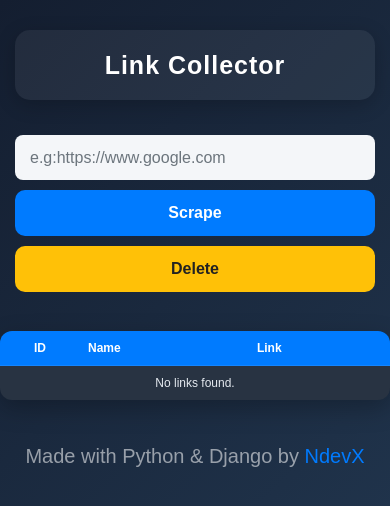
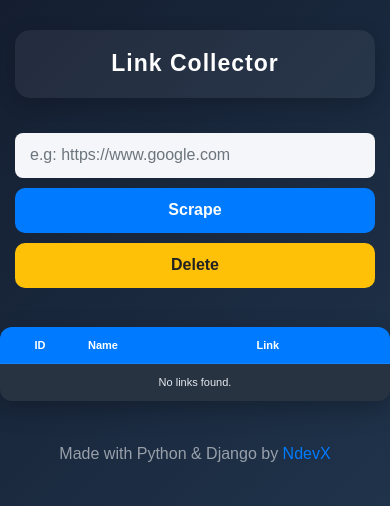
Before and after one commit to navidkmp/Web-Link-collector, a Django app: page / in a window 390 px wide. Shown: the top 506 px of the page. Run offline with Django 5.2, Linux system fonts and the light colour scheme; data that the repository does not hold is empty.

Commit message:
fix responsive

```diff
--- a/main/templates/main/result.html
+++ b/main/templates/main/result.html
@@ -1,10 +1,13 @@
+<!DOCTYPE html>
 <html lang="en">
 <head>
     <meta charset="UTF-8">
     <meta name="viewport" content="width=device-width, initial-scale=1.0">
     <title>Web Scraper | Link Collector</title>
+
     <link rel="stylesheet" href="https://cdn.jsdelivr.net/npm/bootstrap@4.6.2/dist/css/bootstrap.min.css">
     <script src="https://cdn.jsdelivr.net/npm/bootstrap@4.6.2/dist/js/bootstrap.bundle.min.js"></script>
+
     <style>
         * {
             box-sizing: border-box;
@@ -54,22 +57,25 @@
         .form-inline {
             display: flex;
             align-items: center;
-            flex: 0 1 600px;
-            width: 600px;
+            flex: 0 1 520px;
+            width: 520px;
             min-width: 0;
             gap: 10px;
             flex-wrap: nowrap;
             margin: 0;
         }
 
-        .form-group {
-            flex: 1;
+        .form-inline .form-group {
+            display: flex;
+            flex: 1 1 0;
+            width: 0;
             min-width: 0;
             margin: 0 !important;
         }
 
-        .form-control {
-            width: 100%;
+        .form-inline .form-control {
+            display: block;
+            width: 100% !important;
             min-width: 0;
             height: 45px;
             padding: 12px 15px;
@@ -90,6 +96,7 @@
             white-space: nowrap;
             flex-shrink: 0;
             margin: 0 !important;
+            height: 45px;
         }
 
         .btn-primary {
@@ -164,7 +171,25 @@
             background: rgba(255, 255, 255, 0.08);
         }
 
-        /* Responsive */
+        /* Footer */
+        .footer {
+            text-align: center;
+            color: rgba(255, 255, 255, 0.55);
+            font-size: 20px;
+            padding: 25px 0;
+            margin-top: 0;
+        }
+
+        .footer a {
+            color: #007bff;
+            text-decoration: none;
+        }
+
+        .footer a:hover {
+            color: #66b2ff;
+        }
+
+        /* Mobile responsive */
         @media (max-width: 768px) {
             .container {
                 padding-left: 15px;
@@ -179,26 +204,39 @@
                 font-size: 25px;
             }
 
+            /* Stack input and both buttons */
             .form-actions {
-                flex-wrap: wrap;
-                justify-content: center;
+                flex-direction: column;
+                align-items: stretch;
+                gap: 10px;
             }
 
             .form-inline {
+                display: flex;
+                flex-direction: column;
+                align-items: stretch;
                 width: 100%;
-                flex: 1 1 100%;
+                flex: none;
+                gap: 10px;
             }
 
-            .form-group {
-                flex: 1;
+            .form-inline .form-group {
+                width: 100%;
+                flex: none;
             }
 
-            .form-control {
-                width: 100%;
+            .form-inline .form-control {
+                width: 100% !important;
+                height: 45px;
             }
 
+            .form-inline .btn-primary,
             .btn-delete {
-                width: auto;
+                display: flex;
+                align-items: center;
+                justify-content: center;
+                width: 100%;
+                height: 45px;
             }
 
             .table {
@@ -209,37 +247,28 @@
             .table tbody td {
                 padding: 10px 8px;
             }
-        }
 
             .footer {
-            text-align: center;
-            color: rgba(255, 255, 255, 0.55);
-            font-size: 20px;
-            padding: 25px 0;
-            margin-top: 0px;
+                font-size: 16px;
+            }
         }
 
         @media (max-width: 400px) {
-            .form-inline {
-                flex-wrap: wrap;
+            h2 {
+                font-size: 23px;
             }
 
-            .form-group {
-                flex: 1 1 100%;
-            }
-
-            .form-inline .btn-primary {
-                width: 100%;
-            }
-
-            .btn-delete {
-                width: 100%;
+            .table {
+                font-size: 11px;
             }
         }
     </style>
 </head>
+
 <body>
+
 <div class="container">
+
     <!-- Header -->
     <div class="row">
         <div class="col-12">
@@ -248,26 +277,43 @@
             </div>
         </div>
     </div>
+
     <!-- Search Form -->
     <div class="row mb-4">
         <div class="col-12">
             <div class="form-actions">
+
                 <form method="POST" action="/" class="form-inline">
                     {% csrf_token %}
+
                     <div class="form-group">
-                        <input class="form-control" name="site" type="text" id="site" placeholder="e.g:https://www.google.com" required>
+                        <input
+                            class="form-control"
+                            name="site"
+                            type="text"
+                            id="site"
+                            placeholder="e.g: https://www.google.com"
+                            required
+                        >
                     </div>
+
                     <button class="btn btn-primary" type="submit">
                         Scrape
                     </button>
                 </form>
-                <a class="btn btn-warning btn-delete" href="/delete"> Delete </a>
+
+                <a class="btn btn-warning btn-delete" href="/delete">
+                    Delete
+                </a>
+
             </div>
         </div>
     </div>
+
     <!-- Results Table -->
     <div class="row">
         <div class="col-12 table-container">
+
             <table class="table table-dark table-striped">
                 <thead>
                     <tr>
@@ -276,31 +322,34 @@
                         <th scope="col">Link</th>
                     </tr>
                 </thead>
+
                 <tbody>
                     {% for link in data %}
-
                         <tr>
                             <td>{{ link.id }}</td>
                             <td>{{ link.name }}</td>
                             <td>{{ link.address }}</td>
                         </tr>
-
                     {% empty %}
-
                         <tr>
                             <td colspan="3" class="text-center">
                                 No links found.
                             </td>
                         </tr>
-
                     {% endfor %}
                 </tbody>
             </table>
+
         </div>
     </div>
+
+    <!-- Footer -->
     <footer class="footer">
-        Made with Python & Django by <a href="https://github.com/navidkmp">NdevX</a>
+        Made with Python & Django by
+        <a href="https://github.com/navidkmp" target="_blank">NdevX</a>
     </footer>
+
 </div>
+
 </body>
 </html>
```
Lines whose indentation alone changed are shown as unchanged.
